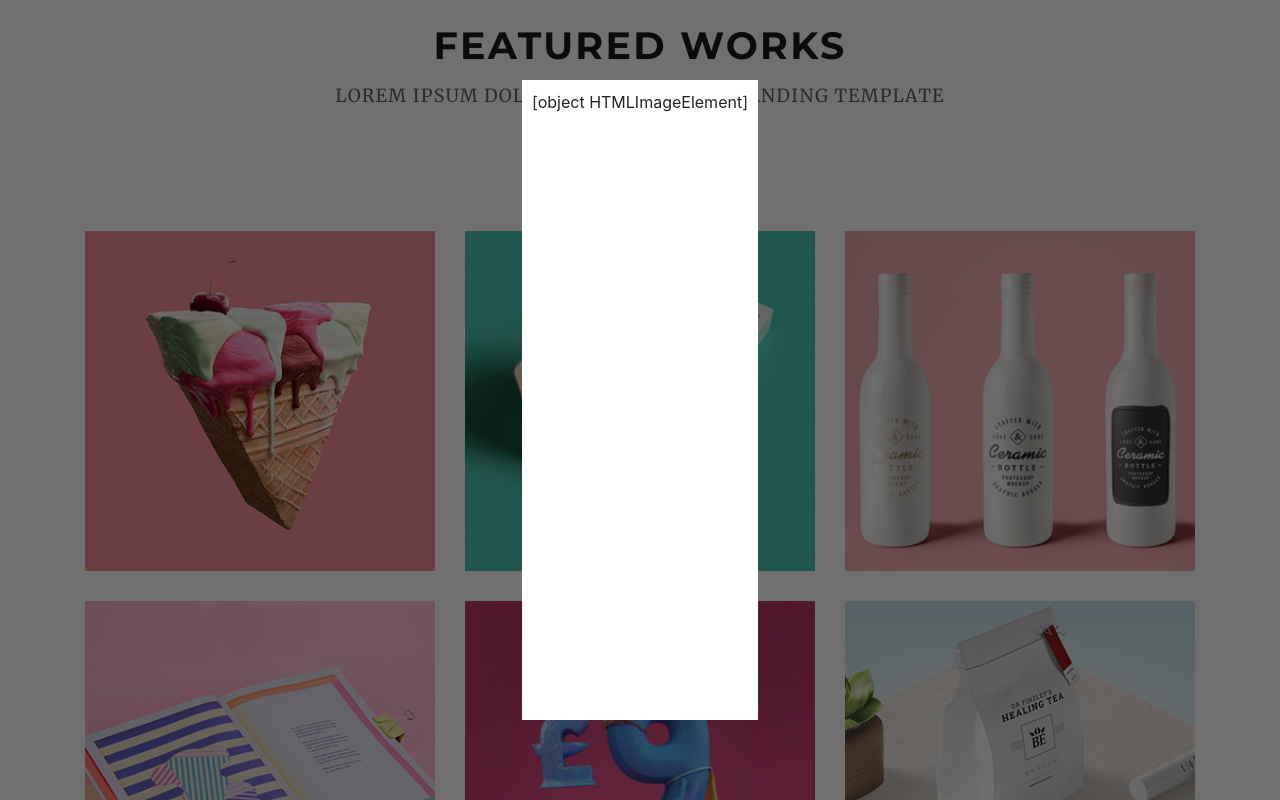
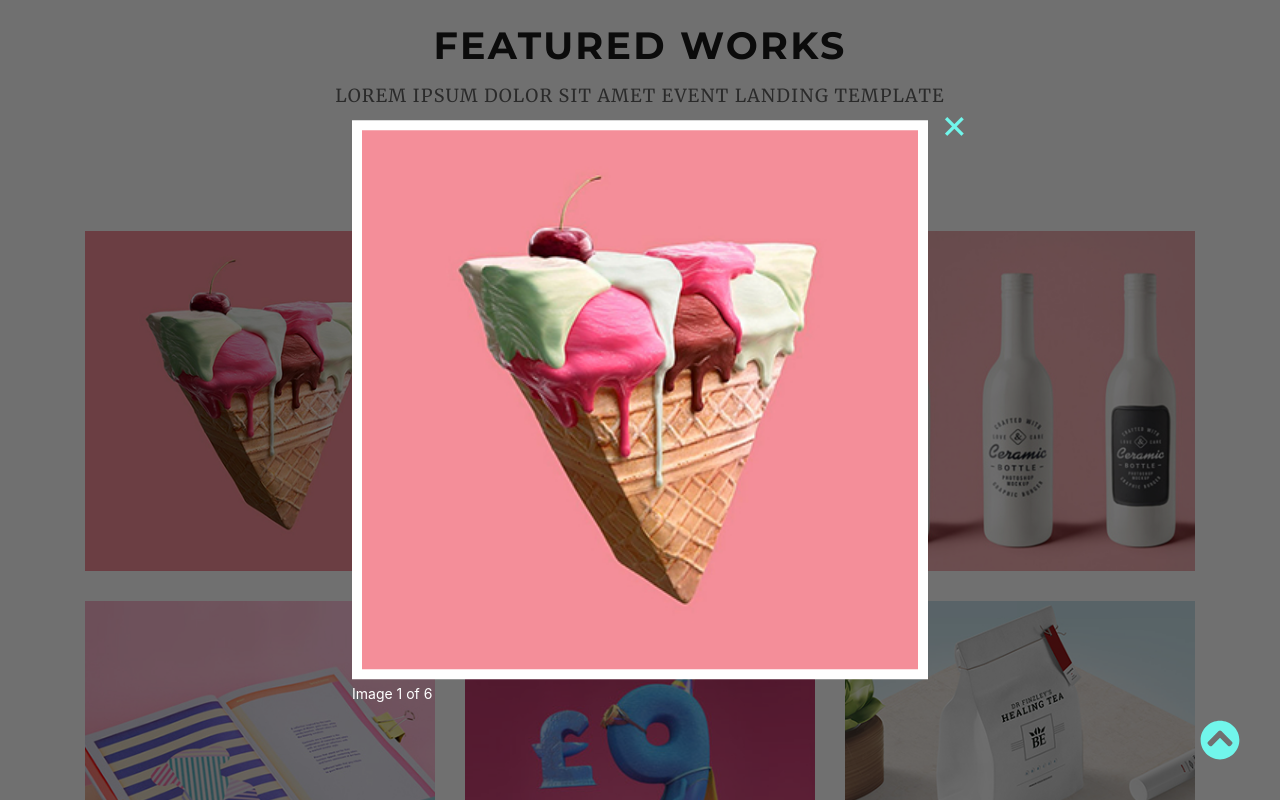
Before and after one commit to Dev1LtJ/DeathValley, a website: page src/index.html in a window 1280 px wide. Both pictures are taken after a click on the picture 260 px from the left and 2346 px from the top of the page. Shown: the part 1946-2746 px from the top of the page. Drawn offline with Linux system fonts and the light colour scheme; files whose address does not match are found by name.

Commit message:
Small fixes

```diff
--- a/src/index.html
+++ b/src/index.html
@@ -166,11 +166,14 @@
     <div class="overlay">
         <div class="modal">
             <div class="modal__close">&times;</div>
-            <div class="modal__subtitle">
-            image X of Y</div>
+            <div class="modal__subtitle"></div>
         </div>
     </div>
+    <a href="#up" class="pageup">
+        <img src="icons/chevron.svg" alt="up">
+    </a>
     <script src="js/team.js"></script>
     <script src="js/zoom.js"></script>
+    <script src="js/scroll.js"></script>
 </body>
 </html>
--- /dev/null
+++ b/src/js/scroll.js
@@ -0,0 +1,2 @@
+let chevron = document.querySelector('.pageup'),
+    window = document.defaultView;
--- a/src/js/zoom.js
+++ b/src/js/zoom.js
@@ -1,11 +1,21 @@
-let pictureSet = document.querySelectorAll('.featured__img');
+let pictureSet = document.querySelectorAll('.featured__img'),
+    overlay = document.querySelector('.overlay'),
+    modalFrame = document.querySelector('.modal'),
+    closeButton = document.querySelector('.modal__close'),
+    modalText = document.querySelector('.modal__subtitle');
 
-pictureSet.forEach(function (item, index) {
+pictureSet.forEach(function (item, index, array) {
     item.onclick = function () {
-        document.querySelector('.overlay').classList.add('overlay_active');
-        let frame = document.querySelector('.modal');
-        frame.innerHTML = item.cloneNode(true);
-        console.log(frame);
-        console.log(item);
+        overlay.classList.add('overlay_active');
+        modalFrame.prepend(item.cloneNode(true));
+        modalText.innerHTML = `Image ${index + 1} of ${array.length}`;
     };
+
 });
+
+function removeOverlay () {
+    overlay.classList.remove('overlay_active');
+    modalFrame.firstChild.remove();
+}
+closeButton.onclick = removeOverlay;
+overlay.onclick = removeOverlay;
--- a/src/sass/_general.sass
+++ b/src/sass/_general.sass
@@ -326,25 +326,32 @@ html
             opacity: 1
             background-color: #71f6eb
 
+@keyframes zoomIn
+    from
+        width: 0%
+    to
+        width: 45%
+
 .overlay
     display: none
     position: fixed
     width: 100%
     height: 100%
     top: 0
-    background-color: rgba(0, 0, 0, 0)
-    transition: 1s all
+    background-color: rgba(0, 0, 0, 0.56)
     &_active
         display: block
-        background-color: rgba(0, 0, 0, 0.56)
 .modal
     position: absolute
     top: 50%
     left: 50%
+    width: 45%
     transform: translate(-50%, -50%)
     background-color: rgb(255, 255, 255)
     padding: 10px
-    height: 80%
+    animation: zoomIn 0.75s linear
+    img
+        width: 100%
     &__close
         position: absolute
         top: 0
@@ -359,3 +366,13 @@ html
         left: 0
         color: #fff
         font-size: 14px
+
+.pageup
+    display: block
+    position: fixed
+    bottom: 40px
+    right: 40px
+    height: 40px
+    width: 40px
+    img
+        width: 100%
```
Also changed, not shown: src/css/style.min.css, src/icons/chevron.svg (added), 1 other file.
